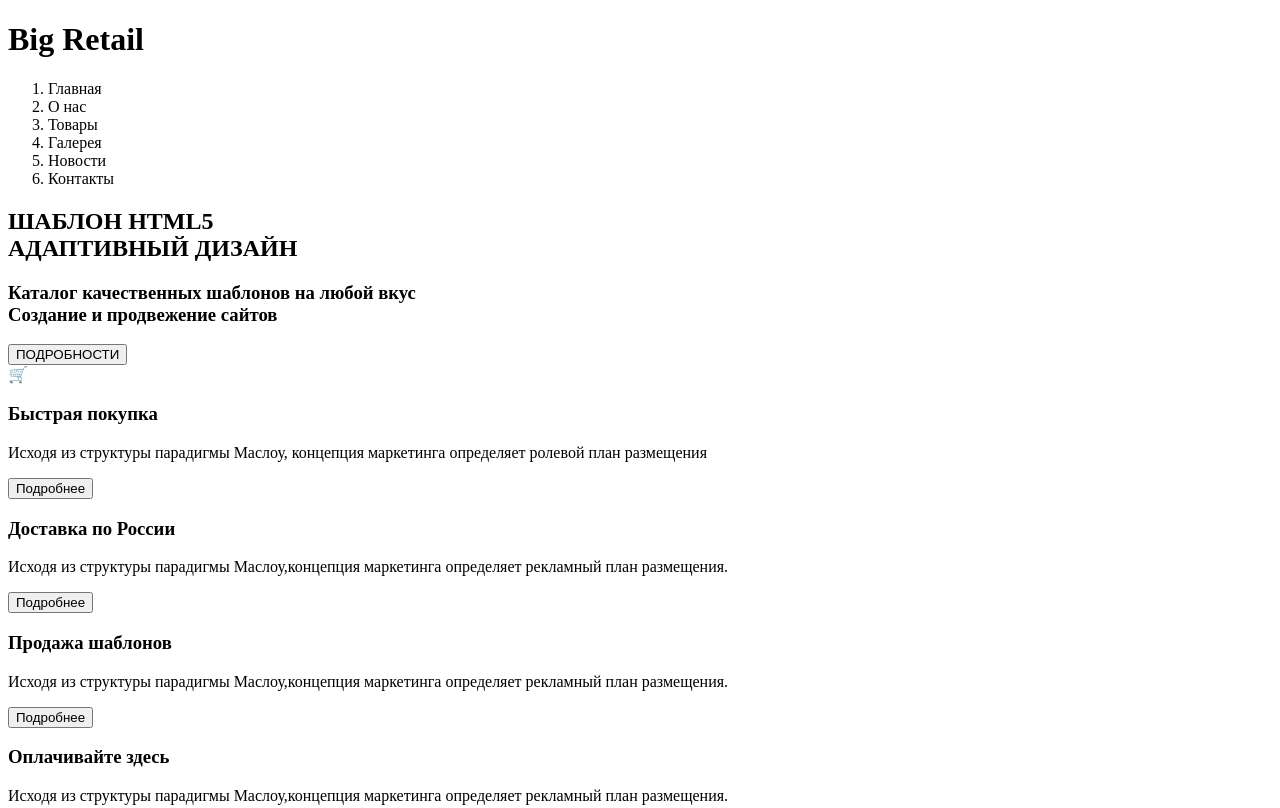
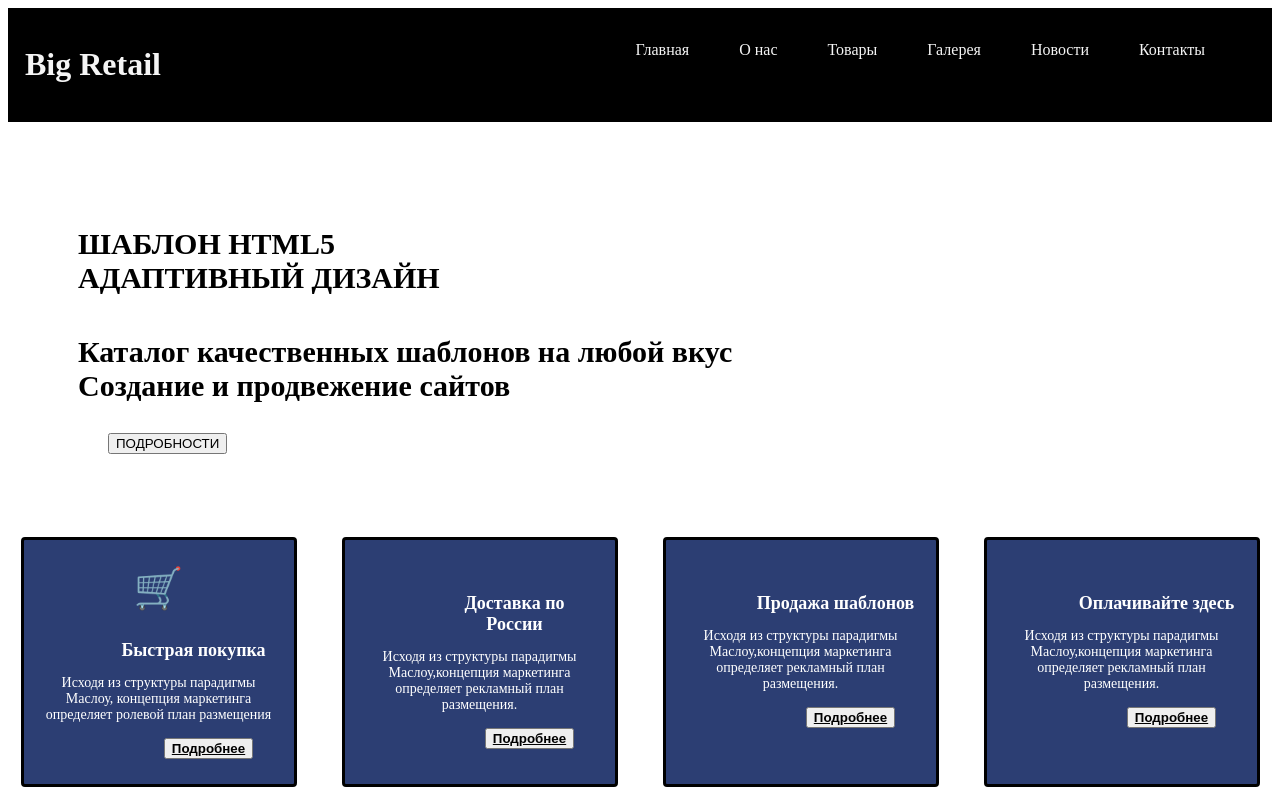
Before and after one commit to linaytin1221-collab/style, a plain HTML site: page index.html in a window 1280 px wide. Shown: the top 808 px of the page. Drawn offline with Linux system fonts and the light colour scheme.

Commit message:
Update index.html

```diff
--- a/index.html
+++ b/index.html
@@ -4,7 +4,7 @@
     <meta charset="UTF-8">
     <meta name="viewport" content="width=device-width, initial-scale=1.0">
     <title>Document</title>
-    <link rel="stylesheet" href="ayana.css">
+    <link rel="stylesheet" href="style.css">
     <link rel="stylesheet" href="https://cdnjs.cloudflare.com/ajax/libs/font-awesome/7.0.1/css/all.min.css" integrity="sha512-2SwdPD6INVrV/lHTZbO2nodKhrnDdJK9/kg2XD1r9uGqPo1cUbujc+IYdlYdEErWNu69gVcYgdxlmVmzTWnetw==" crossorigin="anonymous" referrerpolicy="no-referrer" />
 </head>
 <body>
@@ -120,4 +120,5 @@
 </div>
 </div>
 </body>
+
 </html>
```
